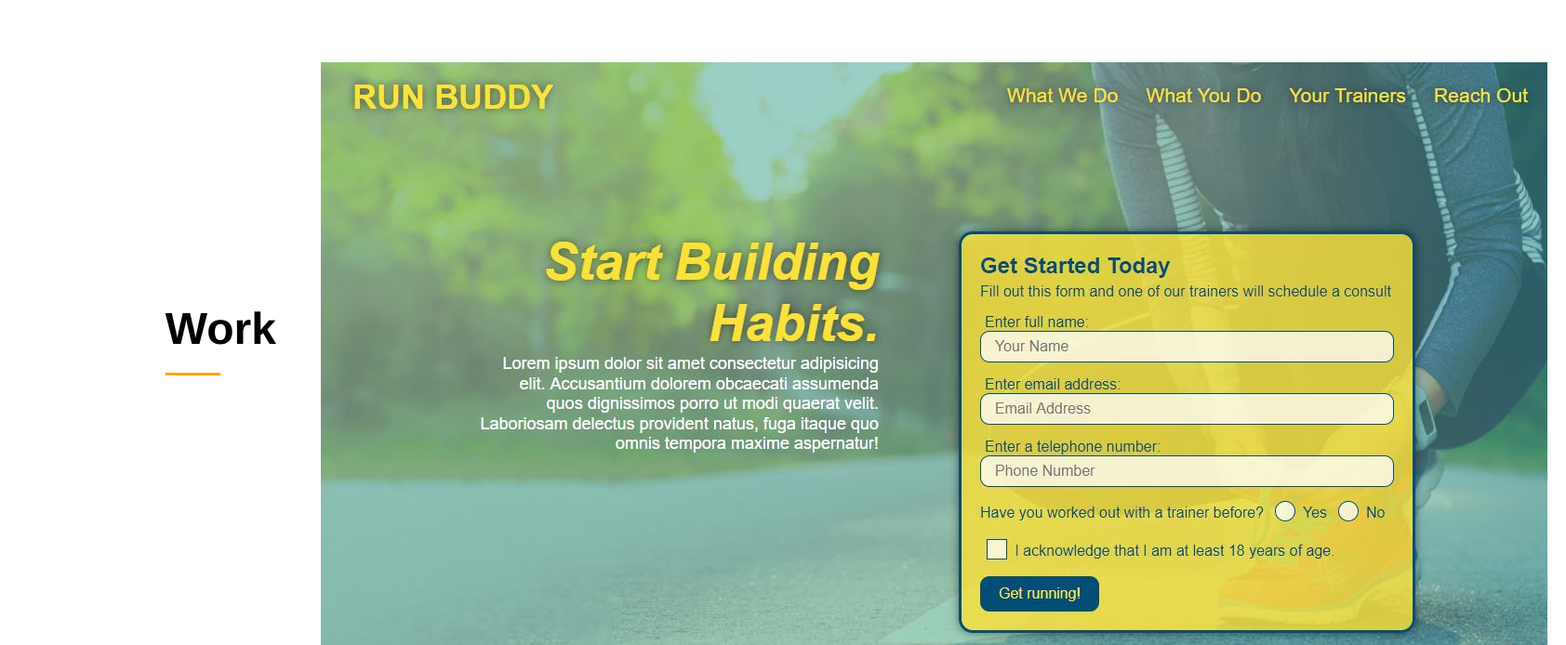
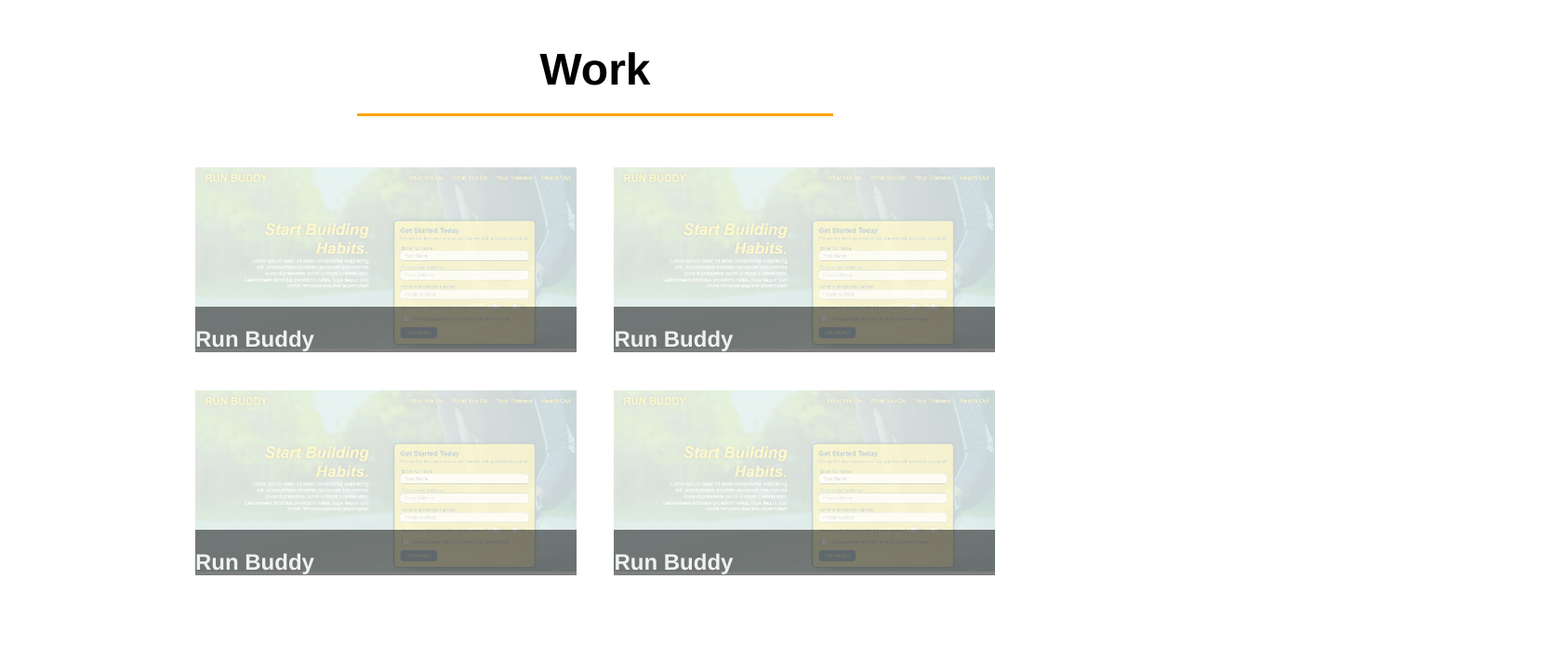
Before and after one commit to palakdevgan/PalakDevganPortfolio, a plain HTML site: page index.html in a window 1280 px wide. Shown: the part 671-1365 px from the top of the page at 93% size, 1684 px wide, since content can reach past the window. Drawn offline with Linux system fonts and the light colour scheme.

Commit message:
placing images

```diff
--- a/assets/css/style.css
+++ b/assets/css/style.css
@@ -10,7 +10,7 @@
 *{
     margin: 0;
     padding: 0;
-    box-sizing: border-box;
+    /* box-sizing: border-box; */
 }
 
 body {
@@ -140,39 +140,23 @@ header a{
     flex-wrap:wrap;
     align-items: center;
     justify-content: space-between;
-    border-bottom: 1px solid var(--tertiary-color);
+
   }
-
-  .work1{
-    position: relative;
-    width: 80%;
+  .work-header {
+    width: 100%
   }
-
-  .overlay {
-    position: absolute;
-    bottom: 0;
-    left: 0;
-    right: 0;
-    background-color: #008CBA;
-    overflow: hidden;
+  .work1 {
     width: 100%;
-    height: 100%;
-    -webkit-transform: scale(0);
-    -ms-transform: scale(0);
-    transform: scale(0);
-    -webkit-transition: .3s ease;
-    transition: .3s ease;
-  }
-
-  .work1:hover .overlay {
-    -webkit-transform: scale(1);
-    -ms-transform: scale(1);
-    transform: scale(1);
   }
 
   .work1-img{
-    flex: 1 90%;
-    margin-right: 20px;
+    flex: 1;
+    opacity: 25%;
+    width: 100%;
+    height: 100%;
+  }
+  .work1-img:hover {
+    opacity: 100%;
   }
 
   .contact-info a {
@@ -190,3 +174,31 @@ header a{
   align-items: center;
   list-style: none;
 }
+
+#work {
+  padding: 0px;
+}
+.work-flex {
+  display: flex;
+  flex-wrap:wrap;
+  flex-direction: row;
+  justify-content: center;
+  align-items: center;
+}
+.work-a {
+  width: 40%;
+  height: 100%;
+  margin: 2%;
+  position: relative;
+
+}
+
+.text {
+  position: absolute;
+  bottom: 0%;
+  background: rgb(0, 0, 0);
+  background: rgba(0, 0, 0, 0.5);
+  color: #f1f1f1;
+  width: 100%;
+  padding-top: 5%;
+}
--- a/index.html
+++ b/index.html
@@ -47,13 +47,36 @@
  </section>
 
  <section id="work" class="my-work">
-    <div class="flex-row">
+    <div class="work-header">
         <h2 class="section-title primary-border">Work</h2>
     </div>
-    <div class="work1">
-    <div class="overlay"></div>
-    <img class="work1-img" src="./assets/images/run-buddy.JPG" alt=""/>
+    <div class="work-flex">
+        <a class="work-a" href="https://palakdevgan.github.io/run-buddy/" target="_blank">
+            <img class="work1-img" src="./assets/images/run-buddy.JPG" alt="Run Buddy"/>
+            <div class="text">
+                <h1>Run Buddy</h1>
+              </div>
+        </a>
+        <a class="work-a" href="https://palakdevgan.github.io/run-buddy/" target="_blank">
+            <img class="work1-img" src="./assets/images/run-buddy.JPG" alt=""/>
+            <div class="text">
+                <h1>Run Buddy</h1>
+              </div>
+        </a>
+        <a class="work-a" href="https://palakdevgan.github.io/run-buddy/" target="_blank">
+            <img class="work1-img" src="./assets/images/run-buddy.JPG" alt=""/>
+            <div class="text">
+                <h1>Run Buddy</h1>
+              </div>
+        </a>
+       <a class="work-a" href="https://palakdevgan.github.io/run-buddy/" target="_blank">
+            <img class="work1-img" src="./assets/images/run-buddy.JPG" alt=""/>
+            <div class="text">
+                <h1>Run Buddy</h1>
+              </div>
+        </a>
     </div>
+
     </section>
 
  <section id="contact-me" class="contact">
```
